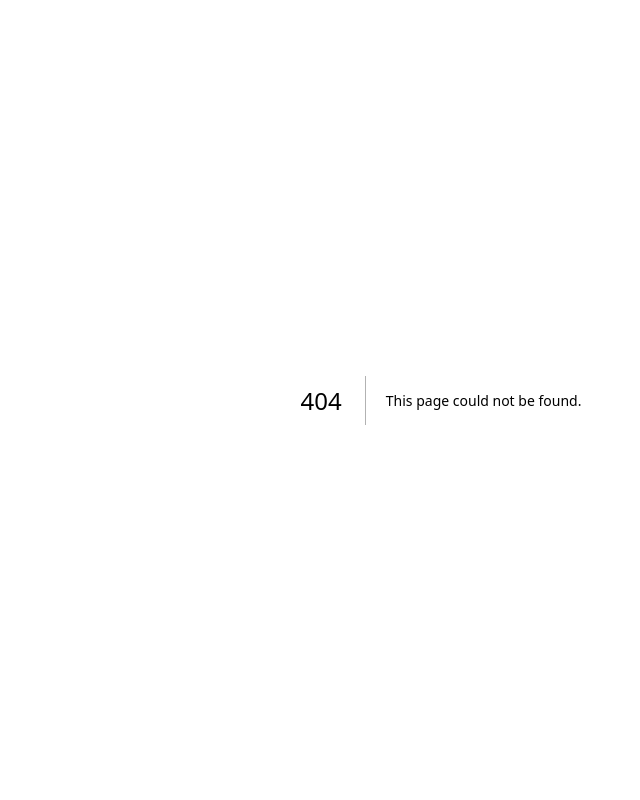
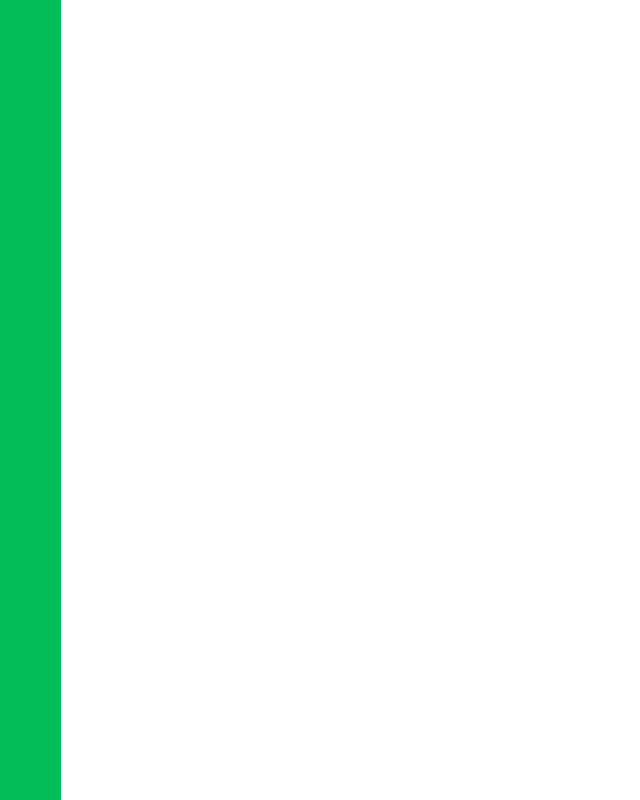
Before and after one commit to jlmartinez123/jlmartinez.github.io, a Next.js app: page /dashboard in a window 1280 px wide. Before the commit this address had no page. Shown: the whole page, without its empty margins (199-839 px from the left). Built offline with nearby package versions, Linux system fonts and the light colour scheme.

Commit message:
refactor: add dashboard page

```diff
--- /dev/null
+++ b/src/app/dashboard/page.tsx
@@ -0,0 +1,35 @@
+"use client"
+
+import Link from "fs";
+import Image from "next/image";
+import { useRouter } from "next/navigation";
+
+function dashboardPage(){
+
+    const router = useRouter();
+
+    return (
+
+        // Whole page
+        <div className="flex flex-row w-screen h-screen bg-white">
+
+            {/* Navigation Bar */}
+            <div className="w-[260px] h-full bg-green-100">
+
+
+            </div>
+
+            {/* Content Page */}
+            <div>
+
+
+
+            </div>
+
+
+        </div>
+
+    )
+}
+
+export default dashboardPage;
--- a/src/app/login/page.tsx
+++ b/src/app/login/page.tsx
@@ -1,13 +1,15 @@
 "use client"
 
-import Link from "fs"
-import Image from "next/image"
-import { FormEventHandler, useState } from "react"
-
+import Link from "fs";
+import Image from "next/image";
+import { FormEventHandler, useState } from "react";
+import { useRouter } from "next/navigation";
 
 
 
 function loginPage() {
+
+    const router = useRouter();
 
     return (
 
@@ -100,9 +102,9 @@ function loginPage() {
 
                     <div className="flex flex-row w-full justify-center content-center gap-[56px] items-center">
 
-                        <img src="assets/gp.png" alt="google play button" className="h-[70px]"/>
+                        <button onClick={() => (router.replace("/dashboard"))}><img src="assets/gp.png" alt="google play button" className="h-[70px]"/></button>
 
-                        <img src="assets/ap.png" alt="apple store button" className="h-[50px]"/>
+                        <button onClick={() => (router.replace("/dashboard"))}><img src="assets/ap.png" alt="apple store button" className="h-[50px]"/></button>
 
                     </div>
 
--- a/tailwind.config.ts
+++ b/tailwind.config.ts
@@ -33,13 +33,19 @@ const config: Config = {
           '800' : '#D2D2D2',
           '900' : '#E4E4E4',
           '1000' : '#E8E8E8',
-          '1100' : '#F8F8F8'
+          '1100' : '#F8F8F8',
         },
 
         mustard: {
           '100' : '#FFDB58',
           '200' : '#FFEA9F',
           '300' : '#FFF7DB',
+        },
+
+        green:{
+          '100' : '#02BD58',
+          '200' : '#3CE88B',
+          '300' : '#A4FFCE',
         },
       },
 
```
